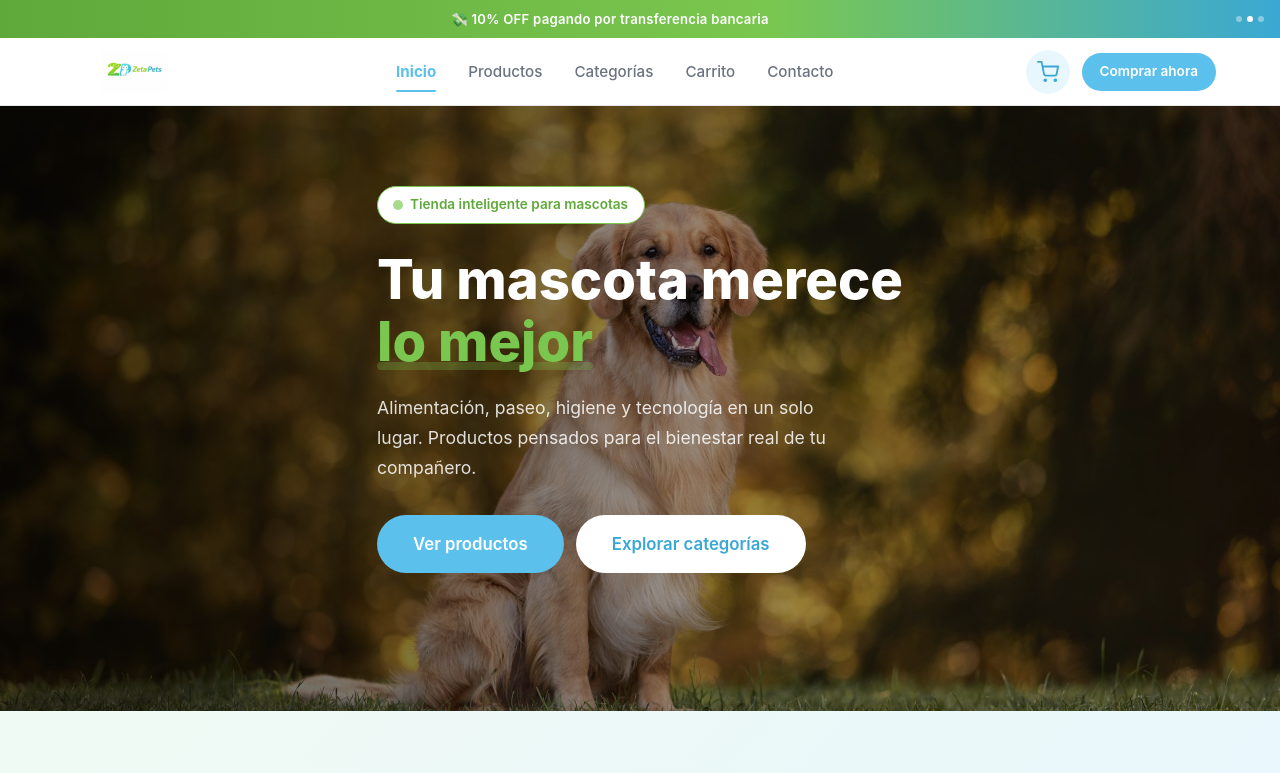
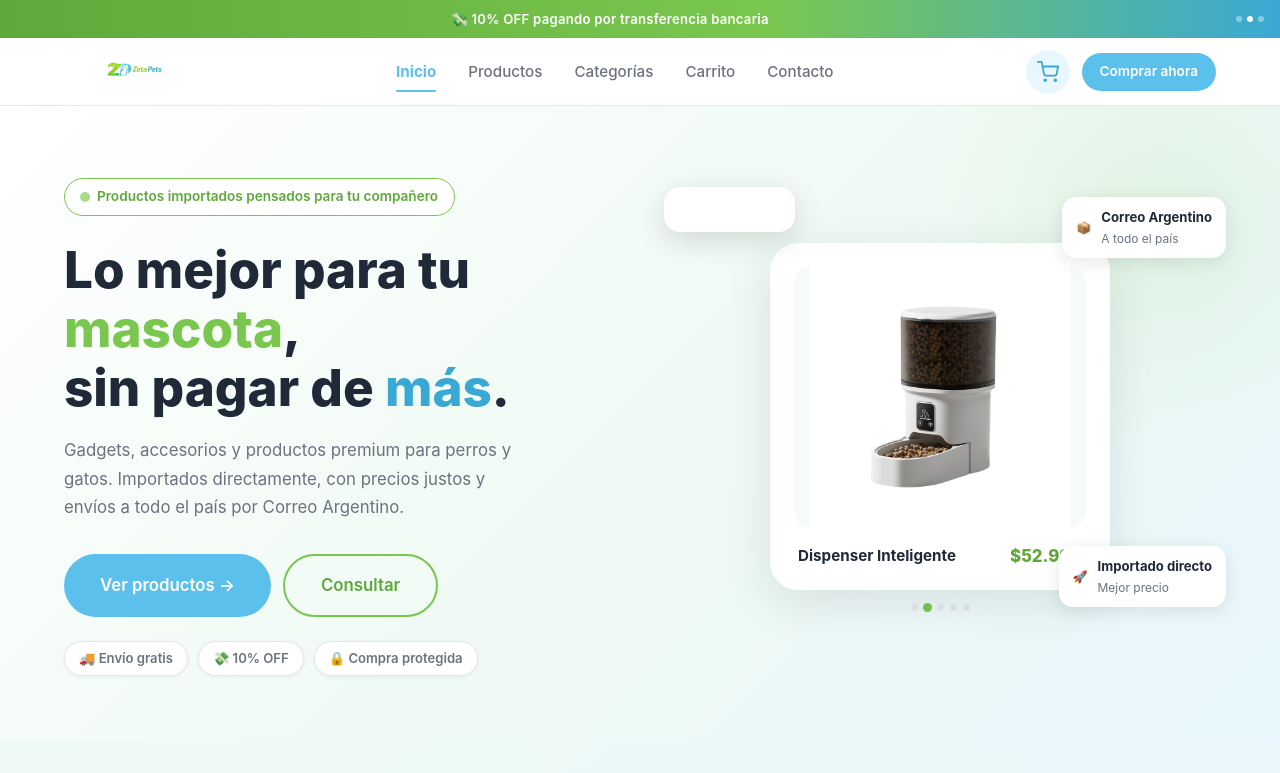
Before and after one commit to szelerteins/zetapets, a Next.js app: page / in a window 1280 px wide. Shown: the top 773 px of the page. Built offline with nearby package versions, Linux system fonts and the light colour scheme.

Commit message:
feat: nuevo hero split con producto rotativo y badges flotantes
Co-Authored-By: Claude Sonnet 4.6 <noreply@anthropic.com>

```diff
--- a/components/Hero.jsx
+++ b/components/Hero.jsx
@@ -1,57 +1,129 @@
+"use client"
+
+import { useState, useEffect } from "react"
+import Image from "next/image"
 import Link from "next/link"
-import Image from "next/image"
+
+const heroProducts = [
+  { src: "/productos/comedero-v2.jpg",     name: "Comedero Automático V2",    price: "$79.990" },
+  { src: "/productos/dispenser-comida.jpg", name: "Dispenser Inteligente",     price: "$52.990" },
+  { src: "/productos/bebedero.jpg",         name: "Bebedero con Filtro",       price: "$24.990" },
+  { src: "/productos/collar-airtag.jpg",    name: "Collar con AirTag",         price: "$12.990" },
+  { src: "/productos/airtag.jpg",           name: "AirTag Apple",              price: "$29.990" },
+]
 
 export default function Hero() {
+  const [current, setCurrent] = useState(0)
+  const [fading, setFading] = useState(false)
+
+  useEffect(() => {
+    const interval = setInterval(() => {
+      setFading(true)
+      setTimeout(() => {
+        setCurrent((prev) => (prev + 1) % heroProducts.length)
+        setFading(false)
+      }, 350)
+    }, 5000)
+    return () => clearInterval(interval)
+  }, [])
+
+  const product = heroProducts[current]
+
   return (
-    <section className="hero-full">
-      {/* Imagen de fondo */}
-      <div className="hero-bg-image">
-        <Image
-          src="/hero2.jpg"
-          alt="Mascota feliz con ZetaPets"
-          fill
-          priority
-          style={{ objectFit: "cover", objectPosition: "center" }}
-          sizes="100vw"
-          quality={90}
-        />
+    <section className="hero-split">
+      <div className="container hero-split-inner">
+
+        {/* ── LEFT ── */}
+        <div className="hero-split-left">
+          <div className="hero-tag">
+            <span className="hero-tag-dot" />
+            Productos importados pensados para tu compañero
           </div>
 
-      {/* Overlay degradado para legibilidad */}
-      <div className="hero-overlay" />
-
-      {/* Contenido */}
-      <div className="container hero-full-content">
-        <div className="hero-tag">
-          <span className="hero-tag-dot" />
-          Tienda inteligente para mascotas
-        </div>
-
-        <h1 className="hero-full-title">
-          Tu mascota merece<br />
-          <span className="hero-highlight">lo mejor</span>
+          <h1 className="hero-split-title">
+            Lo mejor para tu<br />
+            <span className="hero-highlight">mascota</span>,<br />
+            sin pagar de <span className="hero-highlight-celeste">más</span>.
           </h1>
 
-        <p className="hero-full-subtitle">
-          Alimentación, paseo, higiene y tecnología en un solo lugar.
-          Productos pensados para el bienestar real de tu compañero.
+          <p className="hero-split-subtitle">
+            Gadgets, accesorios y productos premium para perros y gatos.
+            Importados directamente, con precios justos y envíos a todo el país por Correo Argentino.
           </p>
 
           <div className="hero-ctas">
             <Link href="/productos" className="btn btn-primary btn-lg">
-            Ver productos
+              Ver productos →
             </Link>
-          <Link href="/categorias" className="btn btn-white btn-lg">
-            Explorar categorías
+            <Link href="/contacto" className="btn btn-outline btn-lg">
+              Consultar
             </Link>
+          </div>
+
+          <div className="hero-pills">
+            <span className="hero-pill">🚚 Envío gratis</span>
+            <span className="hero-pill">💸 10% OFF</span>
+            <span className="hero-pill">🔒 Compra protegida</span>
           </div>
         </div>
 
-      {/* Ola inferior */}
-      <div className="hero-wave">
-        <svg viewBox="0 0 1440 60" fill="none" xmlns="http://www.w3.org/2000/svg" preserveAspectRatio="none">
-          <path d="M0 60L48 50C96 40 192 20 288 16.7C384 13 480 27 576 33.3C672 40 768 40 864 35C960 30 1056 20 1152 18.3C1248 17 1344 23 1392 26.7L1440 30V60H0Z" fill="#F5FBFA"/>
-        </svg>
+        {/* ── RIGHT ── */}
+        <div className="hero-split-right">
+
+          {/* Floating badge — top left */}
+          <div className="hero-badge hero-badge-tl">
+            <span className="hero-badge-dot" />
+            Más vendido
+          </div>
+
+          {/* Floating card — top right */}
+          <div className="hero-badge-card hero-badge-tr">
+            <span className="hero-badge-icon">📦</span>
+            <div>
+              <strong>Correo Argentino</strong>
+              <span>A todo el país</span>
+            </div>
+          </div>
+
+          {/* Floating card — bottom right */}
+          <div className="hero-badge-card hero-badge-br">
+            <span className="hero-badge-icon">🚀</span>
+            <div>
+              <strong>Importado directo</strong>
+              <span>Mejor precio</span>
+            </div>
+          </div>
+
+          {/* Product card */}
+          <div className={`hero-product-card ${fading ? "hero-card-fade-out" : "hero-card-fade-in"}`}>
+            <div className="hero-product-img">
+              <Image
+                src={product.src}
+                alt={product.name}
+                fill
+                style={{ objectFit: "contain" }}
+                sizes="(max-width: 768px) 80vw, 400px"
+                priority
+              />
+            </div>
+            <div className="hero-product-info">
+              <span className="hero-product-name">{product.name}</span>
+              <span className="hero-product-price">{product.price}</span>
+            </div>
+          </div>
+
+          {/* Dots indicator */}
+          <div className="hero-product-dots">
+            {heroProducts.map((_, i) => (
+              <span
+                key={i}
+                className={`hero-product-dot ${i === current ? "active" : ""}`}
+                onClick={() => { setFading(true); setTimeout(() => { setCurrent(i); setFading(false) }, 350) }}
+              />
+            ))}
+          </div>
+
+        </div>
       </div>
     </section>
   )
--- a/styles/globals.css
+++ b/styles/globals.css
@@ -370,70 +370,246 @@ img { max-width: 100%; display: block; }
 }
 
 /* =====================
-   HERO FULL BACKGROUND
+   HERO SPLIT
    ===================== */
-.hero-full {
+.hero-split {
+  background: linear-gradient(135deg, #ffffff 0%, #f0faf4 50%, #e8f7fd 100%);
+  padding: 72px 0 64px;
+  overflow: hidden;
   position: relative;
-  min-height: 600px;
+}
+
+.hero-split::before {
+  content: '';
+  position: absolute;
+  top: -120px;
+  right: -120px;
+  width: 480px;
+  height: 480px;
+  background: radial-gradient(circle, rgba(122,199,79,0.12) 0%, transparent 70%);
+  border-radius: 50%;
+  pointer-events: none;
+}
+
+.hero-split-inner {
+  display: grid;
+  grid-template-columns: 1fr 1fr;
+  align-items: center;
+  gap: 48px;
+}
+
+/* LEFT */
+.hero-split-left {
   display: flex;
   flex-direction: column;
-  justify-content: center;
-  overflow: hidden;
-}
-
-.hero-bg-image {
-  position: absolute;
-  inset: 0;
-  z-index: 0;
-}
-
-.hero-overlay {
-  position: absolute;
-  inset: 0;
-  z-index: 1;
-  background: linear-gradient(
-    to right,
-    rgba(0, 0, 0, 0.62) 0%,
-    rgba(0, 0, 0, 0.38) 60%,
-    rgba(0, 0, 0, 0.10) 100%
-  );
-}
-
-.hero-full-content {
-  position: relative;
-  z-index: 2;
-  padding-top: 80px;
-  padding-bottom: 80px;
-  max-width: 640px;
-}
-
-.hero-full-title {
-  font-size: 3.4rem;
+  align-items: flex-start;
+}
+
+.hero-split-title {
+  font-size: 3.2rem;
   font-weight: 800;
   line-height: 1.15;
-  color: #ffffff;
+  color: var(--text);
   margin-bottom: 20px;
 }
 
-.hero-full-subtitle {
-  font-size: 1.1rem;
-  color: rgba(255,255,255,0.85);
+.hero-highlight-celeste {
+  color: var(--celeste-dark);
+}
+
+.hero-split-subtitle {
+  font-size: 1.05rem;
+  color: var(--text-light);
   margin-bottom: 32px;
-  max-width: 480px;
+  max-width: 460px;
   line-height: 1.7;
 }
 
-.hero-stat-light strong {
-  color: #ffffff;
-}
-
-.hero-stat-light span {
-  color: rgba(255,255,255,0.7);
-}
-
-.hero-stat-divider-light {
-  background: rgba(255,255,255,0.3) !important;
-}
+.hero-pills {
+  display: flex;
+  gap: 10px;
+  flex-wrap: wrap;
+  margin-top: 24px;
+}
+
+.hero-pill {
+  background: var(--white);
+  border: 1px solid var(--border);
+  border-radius: var(--radius-full);
+  padding: 6px 14px;
+  font-size: 0.82rem;
+  font-weight: 600;
+  color: var(--text-light);
+  box-shadow: 0 1px 4px rgba(0,0,0,0.06);
+}
+
+/* RIGHT */
+.hero-split-right {
+  position: relative;
+  display: flex;
+  flex-direction: column;
+  align-items: center;
+  justify-content: center;
+  min-height: 480px;
+}
+
+/* Product card */
+.hero-product-card {
+  background: #ffffff;
+  border-radius: 28px;
+  box-shadow: 0 12px 48px rgba(0,0,0,0.10);
+  width: 340px;
+  padding: 24px 24px 20px;
+  display: flex;
+  flex-direction: column;
+  gap: 16px;
+  position: relative;
+  z-index: 1;
+}
+
+.hero-card-fade-in {
+  animation: heroFadeIn 0.35s ease forwards;
+}
+.hero-card-fade-out {
+  animation: heroFadeOut 0.35s ease forwards;
+}
+@keyframes heroFadeIn {
+  from { opacity: 0; transform: translateY(12px); }
+  to   { opacity: 1; transform: translateY(0); }
+}
+@keyframes heroFadeOut {
+  from { opacity: 1; transform: translateY(0); }
+  to   { opacity: 0; transform: translateY(-10px); }
+}
+
+.hero-product-img {
+  position: relative;
+  width: 100%;
+  height: 260px;
+  border-radius: 16px;
+  overflow: hidden;
+  background: var(--bg);
+}
+
+.hero-product-info {
+  display: flex;
+  align-items: center;
+  justify-content: space-between;
+  padding: 0 4px;
+}
+
+.hero-product-name {
+  font-size: 0.95rem;
+  font-weight: 700;
+  color: var(--text);
+}
+
+.hero-product-price {
+  font-size: 1.05rem;
+  font-weight: 800;
+  color: var(--verde-dark);
+}
+
+/* Dots */
+.hero-product-dots {
+  display: flex;
+  gap: 6px;
+  margin-top: 14px;
+}
+
+.hero-product-dot {
+  width: 7px;
+  height: 7px;
+  border-radius: 50%;
+  background: var(--border);
+  cursor: pointer;
+  transition: background 0.25s, transform 0.25s;
+}
+
+.hero-product-dot.active {
+  background: var(--verde);
+  transform: scale(1.3);
+}
+
+/* Floating badges */
+.hero-badge {
+  position: absolute;
+  display: inline-flex;
+  align-items: center;
+  gap: 6px;
+  background: var(--verde);
+  color: #fff;
+  font-size: 0.82rem;
+  font-weight: 700;
+  padding: 7px 14px;
+  border-radius: var(--radius-full);
+  box-shadow: 0 4px 14px rgba(90,168,58,0.35);
+  z-index: 2;
+  white-space: nowrap;
+}
+
+.hero-badge-dot {
+  width: 7px;
+  height: 7px;
+  border-radius: 50%;
+  background: rgba(255,255,255,0.8);
+  display: inline-block;
+}
+
+.hero-badge-tl {
+  top: 10px;
+  left: 0px;
+}
+
+.hero-badge-card {
+  position: absolute;
+  display: flex;
+  align-items: center;
+  gap: 10px;
+  background: #fff;
+  border-radius: 14px;
+  padding: 10px 14px;
+  box-shadow: 0 4px 18px rgba(0,0,0,0.10);
+  font-size: 0.82rem;
+  z-index: 2;
+  white-space: nowrap;
+}
+
+.hero-badge-card div {
+  display: flex;
+  flex-direction: column;
+  gap: 1px;
+}
+
+.hero-badge-card strong {
+  font-size: 0.82rem;
+  font-weight: 700;
+  color: var(--text);
+}
+
+.hero-badge-card span {
+  font-size: 0.75rem;
+  color: var(--text-light);
+}
+
+.hero-badge-icon {
+  font-size: 1.3rem;
+}
+
+.hero-badge-tr {
+  top: 10px;
+  right: -10px;
+}
+
+.hero-badge-br {
+  bottom: 60px;
+  right: -10px;
+}
+
+/* Legacy hero compat */
+.hero-stat-light strong { color: #ffffff; }
+.hero-stat-light span { color: rgba(255,255,255,0.7); }
+.hero-stat-divider-light { background: rgba(255,255,255,0.3) !important; }
 
 /* Hero viejo (por compatibilidad) */
 .hero {
@@ -1467,10 +1643,14 @@ img { max-width: 100%; display: block; }
    RESPONSIVE
    ===================== */
 @media (max-width: 1024px) {
-  .hero-full { min-height: 500px; }
-  .hero-full-title { font-size: 2.4rem; }
-  .hero-full-content { max-width: 100%; }
-  .hero-overlay { background: linear-gradient(to bottom, rgba(0,0,0,0.55) 0%, rgba(0,0,0,0.35) 100%); }
+  .hero-split-inner { grid-template-columns: 1fr; gap: 40px; }
+  .hero-split-left { align-items: center; text-align: center; }
+  .hero-split-subtitle { max-width: 100%; }
+  .hero-split-right { min-height: 420px; }
+  .hero-product-card { width: 300px; }
+  .hero-badge-tr { right: 0; top: -10px; }
+  .hero-badge-br { right: 0; }
+  .hero-split-title { font-size: 2.6rem; }
   .hero-inner { grid-template-columns: 1fr; text-align: center; }
   .hero-visual { display: none; }
   .hero p { max-width: 100%; }
@@ -1487,8 +1667,10 @@ img { max-width: 100%; display: block; }
   .menu-btn { display: flex; }
   .header-actions .btn { display: none; }
 
-  .hero-full { min-height: 420px; }
-  .hero-full-title { font-size: 2rem; }
+  .hero-split { padding: 48px 0 40px; }
+  .hero-split-title { font-size: 2.2rem; }
+  .hero-product-card { width: 280px; }
+  .hero-badge-tr, .hero-badge-br { display: none; }
   .hero { padding: 56px 0; }
   .hero h1 { font-size: 2.2rem; }
 
```
Lines whose indentation alone changed are shown as unchanged.
